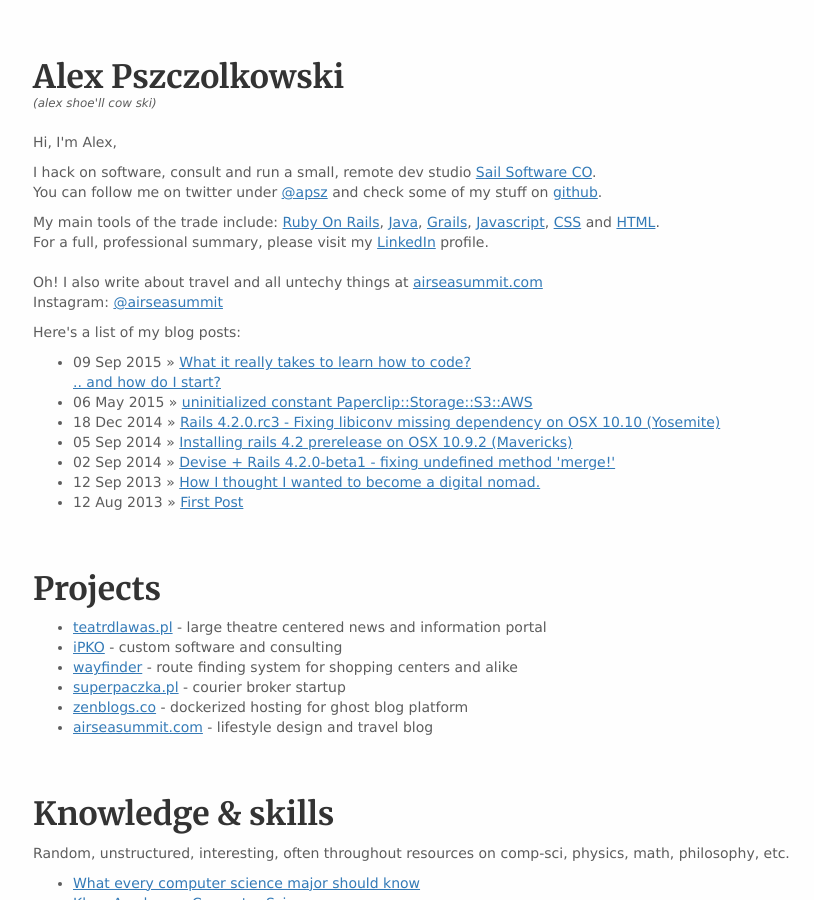
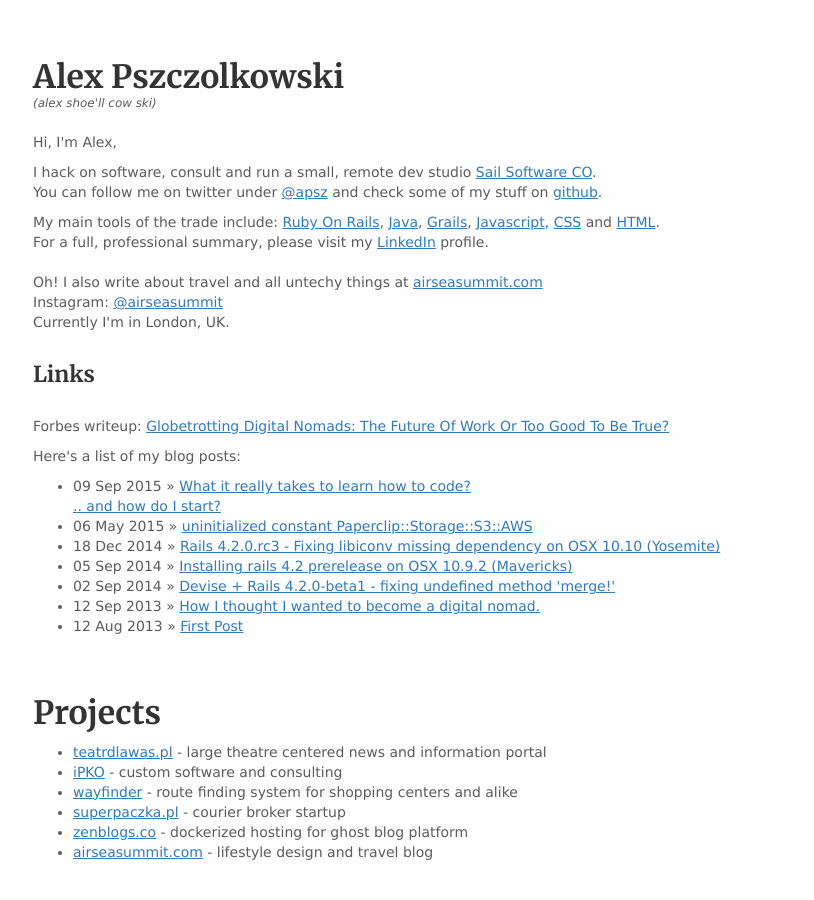
Before and after one commit to alexp/alexp.github.io, a Jekyll site: the page built from index.html, in a window 1280 px wide and 900 px high. Shown: the whole window, without its empty margins (232-1046 px from the left). Built offline with Jekyll 4.4.1, drawn with Linux system fonts in a browser that asks for light colours; comment, search, counter and statistics services are not loaded.

Commit message:
Add location and forbes article link

```diff
--- a/index.html
+++ b/index.html
@@ -31,7 +31,13 @@
             <!-- You can also read my full story <a href="about.html">here</a> and/or download my <a href="">pdf resume</a>.<br/> -->
             <br/>
             Oh! I also write about travel and all untechy things at <a href="http://airseasummit.com">airseasummit.com</a><br/>
-            Instagram: <a href="https://instagram.com/airseasummit">@airseasummit</a>
+            Instagram: <a href="https://instagram.com/airseasummit">@airseasummit</a><br/>
+            Currently I'm in London, UK.
+        </p>
+
+        <p>
+          <h2>Links</h2>
+          Forbes writeup: <a href="http://www.forbes.com/sites/forbesleadershipforum/2015/12/22/globetrotting-digital-nomads-the-future-of-work-or-too-good-to-be-true/">Globetrotting Digital Nomads: The Future Of Work Or Too Good To Be True?</a>
         </p>
 
         <p>
```
